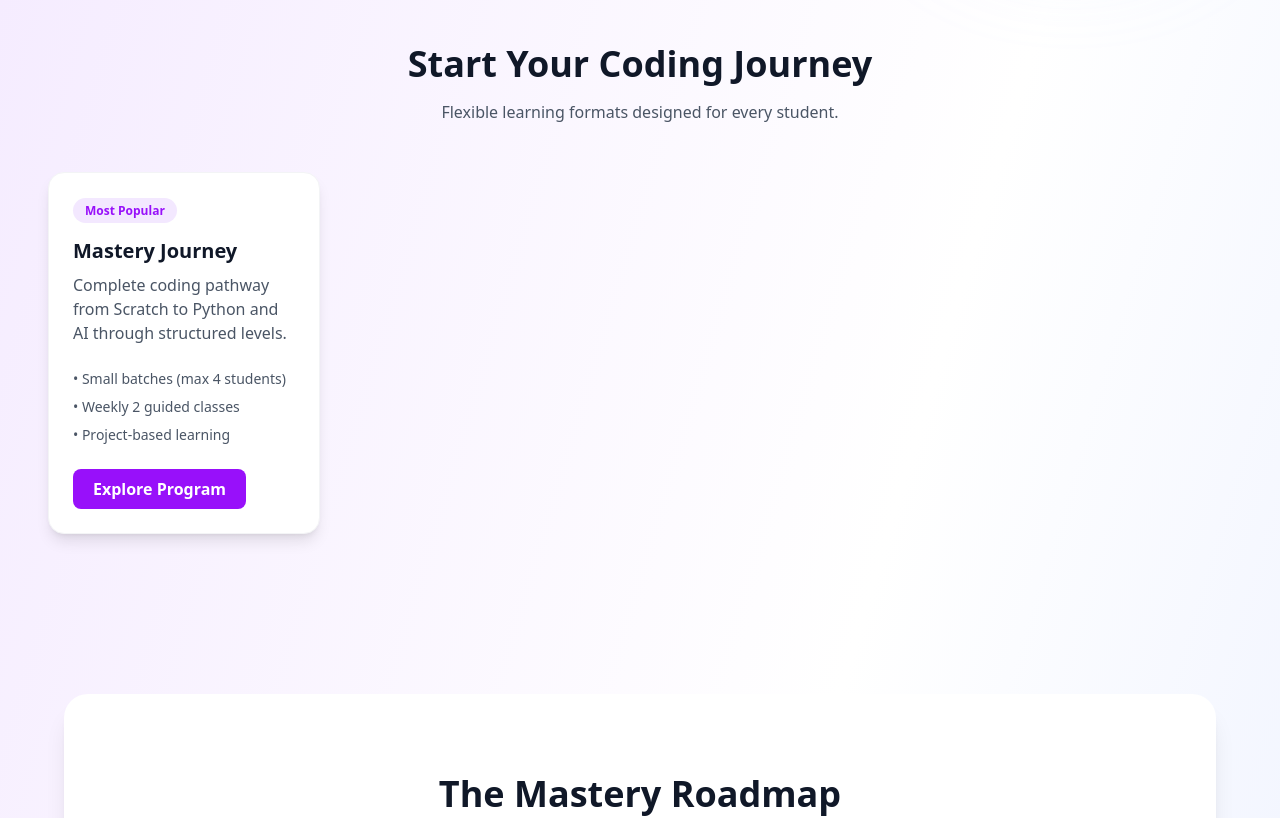
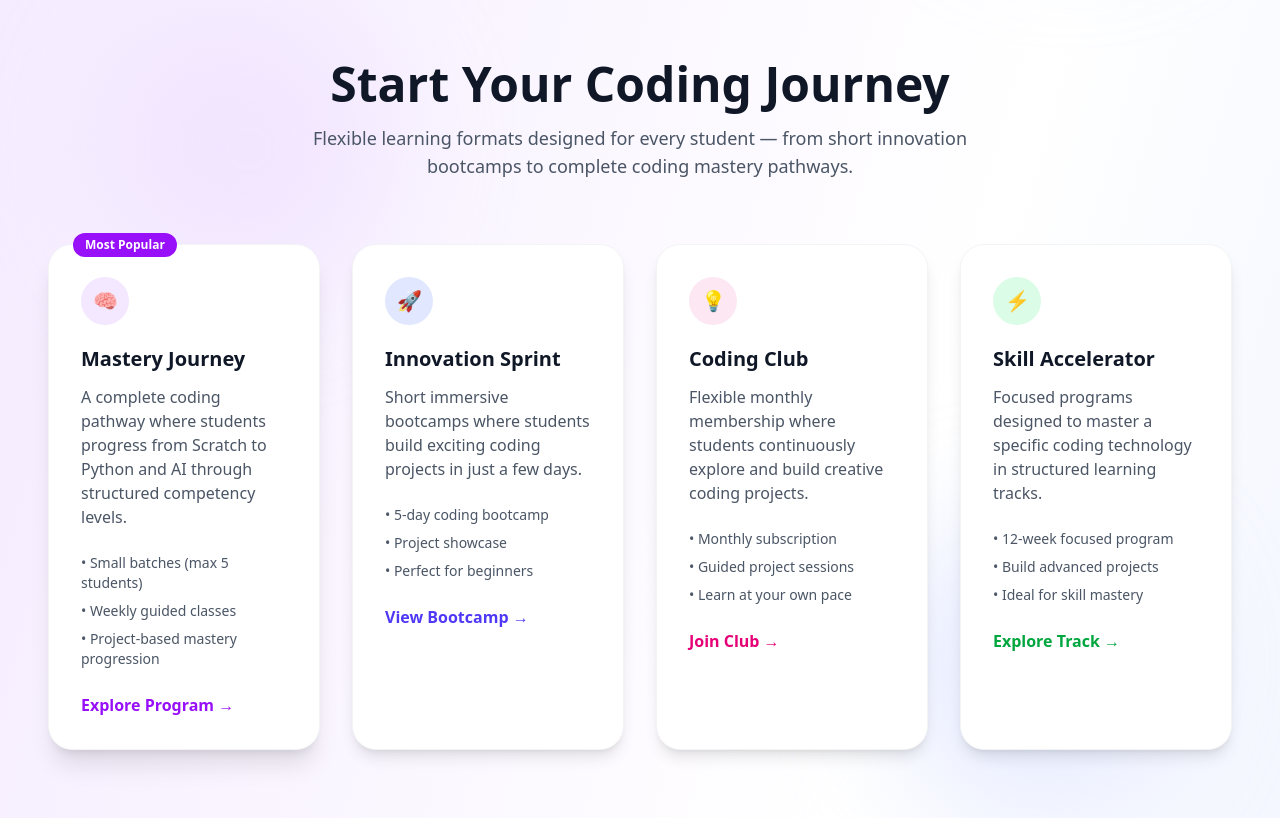
Before and after one commit to srushteesingh/logicleap-platform, a Next.js app: page / in a window 1280 px wide. Shown: the part 780-1598 px from the top of the page. Built offline with nearby package versions, Linux system fonts and the light colour scheme.

Commit message:
four cards section

```diff
--- a/app/page.tsx
+++ b/app/page.tsx
@@ -119,40 +119,138 @@ export default function Home() {
         </div>
       </div>
 
-      <section className="max-w-7xl mx-auto mt-20 px-6">
-        <h2 className="text-3xl md:text-4xl font-bold text-center mb-4">
+      <section className="relative py-24 px-6">
+        {/* Soft background glow */}
+        <div className="absolute inset-0 -z-10">
+          <div className="absolute top-10 left-20 w-72 h-72 bg-purple-200 rounded-full blur-3xl opacity-40"></div>
+          <div className="absolute bottom-10 right-20 w-72 h-72 bg-indigo-200 rounded-full blur-3xl opacity-40"></div>
+        </div>
+
+        <div className="max-w-7xl mx-auto">
+          {/* Section Title */}
+          <div className="text-center mb-16">
+            <h2 className="text-4xl md:text-5xl font-bold mb-4">
               Start Your Coding Journey
             </h2>
+            <p className="text-gray-600 text-lg max-w-2xl mx-auto">
+              Flexible learning formats designed for every student — from short
+              innovation bootcamps to complete coding mastery pathways.
+            </p>
+          </div>
 
-        <p className="text-center text-gray-600 mb-12">
-          Flexible learning formats designed for every student.
-        </p>
-
-        <div className="grid md:grid-cols-4 gap-8">
-          <div className="bg-white rounded-2xl shadow-lg p-6 hover:shadow-2xl transition border border-gray-100">
-            <span className="text-xs font-semibold text-purple-600 bg-purple-100 px-3 py-1 rounded-full">
+          {/* Cards Grid */}
+          <div className="grid md:grid-cols-2 lg:grid-cols-4 gap-8">
+            {/* Mastery Journey */}
+            <div className="relative bg-white rounded-3xl p-8 shadow-xl hover:shadow-2xl transition duration-300 border border-gray-100">
+              <span className="absolute -top-3 left-6 bg-purple-600 text-white text-xs px-3 py-1 rounded-full font-semibold">
                 Most Popular
               </span>
 
-            <h3 className="text-xl font-bold mt-4 mb-2">Mastery Journey</h3>
+              <div className="w-12 h-12 flex items-center justify-center rounded-full bg-purple-100 text-purple-600 text-xl mb-5">
+                🧠
+              </div>
+
+              <h3 className="text-xl font-bold mb-3">Mastery Journey</h3>
 
               <p className="text-gray-600 mb-6">
-              Complete coding pathway from Scratch to Python and AI through
-              structured levels.
+                A complete coding pathway where students progress from Scratch
+                to Python and AI through structured competency levels.
               </p>
 
               <ul className="text-sm text-gray-600 space-y-2 mb-6">
-              <li>• Small batches (max 4 students)</li>
-              <li>• Weekly 2 guided classes</li>
-              <li>• Project-based learning</li>
+                <li>• Small batches (max 5 students)</li>
+                <li>• Weekly guided classes</li>
+                <li>• Project-based mastery progression</li>
               </ul>
 
               <a
-              href="/programs/mastery"
-              className="inline-block bg-purple-600 text-white px-5 py-2 rounded-lg font-semibold hover:bg-purple-700 transition"
+                href="#"
+                className="inline-block font-semibold text-purple-600 hover:text-purple-800"
               >
-              Explore Program
+                Explore Program →
               </a>
+            </div>
+
+            {/* Innovation Sprint */}
+            <div className="bg-white rounded-3xl p-8 shadow-lg hover:shadow-2xl transition duration-300 border border-gray-100">
+              <div className="w-12 h-12 flex items-center justify-center rounded-full bg-indigo-100 text-indigo-600 text-xl mb-5">
+                🚀
+              </div>
+
+              <h3 className="text-xl font-bold mb-3">Innovation Sprint</h3>
+
+              <p className="text-gray-600 mb-6">
+                Short immersive bootcamps where students build exciting coding
+                projects in just a few days.
+              </p>
+
+              <ul className="text-sm text-gray-600 space-y-2 mb-6">
+                <li>• 5-day coding bootcamp</li>
+                <li>• Project showcase</li>
+                <li>• Perfect for beginners</li>
+              </ul>
+
+              <a
+                href="/summer-camp"
+                className="inline-block font-semibold text-indigo-600 hover:text-indigo-800"
+              >
+                View Bootcamp →
+              </a>
+            </div>
+
+            {/* Coding Club */}
+            <div className="bg-white rounded-3xl p-8 shadow-lg hover:shadow-2xl transition duration-300 border border-gray-100">
+              <div className="w-12 h-12 flex items-center justify-center rounded-full bg-pink-100 text-pink-600 text-xl mb-5">
+                💡
+              </div>
+
+              <h3 className="text-xl font-bold mb-3">Coding Club</h3>
+
+              <p className="text-gray-600 mb-6">
+                Flexible monthly membership where students continuously explore
+                and build creative coding projects.
+              </p>
+
+              <ul className="text-sm text-gray-600 space-y-2 mb-6">
+                <li>• Monthly subscription</li>
+                <li>• Guided project sessions</li>
+                <li>• Learn at your own pace</li>
+              </ul>
+
+              <a
+                href="#"
+                className="inline-block font-semibold text-pink-600 hover:text-pink-800"
+              >
+                Join Club →
+              </a>
+            </div>
+
+            {/* Skill Accelerator */}
+            <div className="bg-white rounded-3xl p-8 shadow-lg hover:shadow-2xl transition duration-300 border border-gray-100">
+              <div className="w-12 h-12 flex items-center justify-center rounded-full bg-green-100 text-green-600 text-xl mb-5">
+                ⚡
+              </div>
+
+              <h3 className="text-xl font-bold mb-3">Skill Accelerator</h3>
+
+              <p className="text-gray-600 mb-6">
+                Focused programs designed to master a specific coding technology
+                in structured learning tracks.
+              </p>
+
+              <ul className="text-sm text-gray-600 space-y-2 mb-6">
+                <li>• 12-week focused program</li>
+                <li>• Build advanced projects</li>
+                <li>• Ideal for skill mastery</li>
+              </ul>
+
+              <a
+                href="#"
+                className="inline-block font-semibold text-green-600 hover:text-green-800"
+              >
+                Explore Track →
+              </a>
+            </div>
           </div>
         </div>
       </section>
```
Lines whose indentation alone changed are shown as unchanged.
